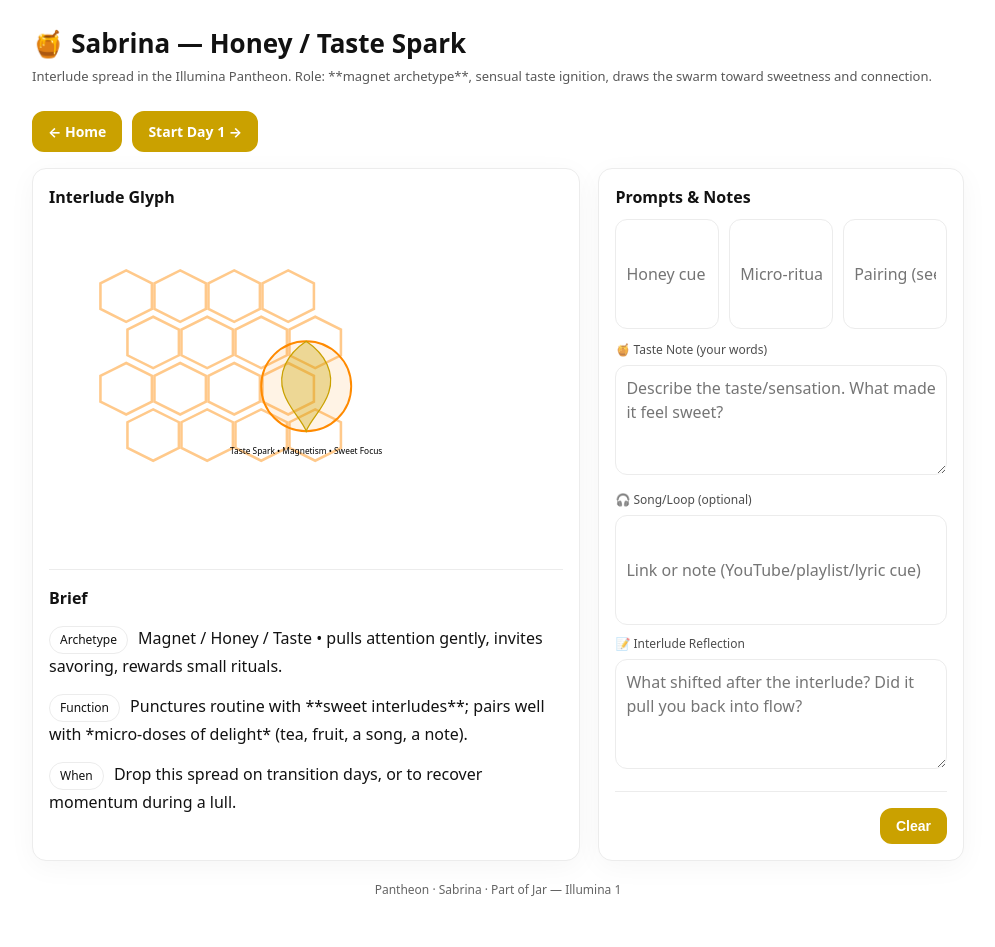
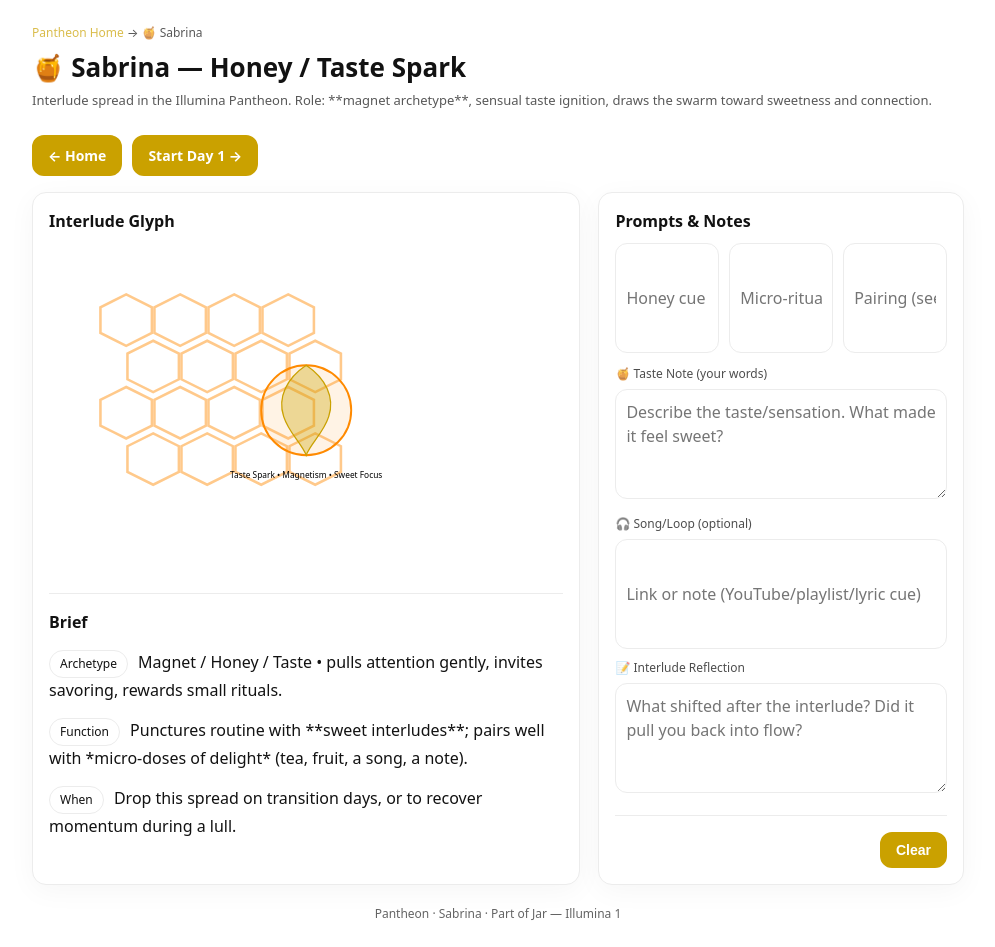
Before and after one commit to tcarrw/jar, a plain HTML site: page pantheon/sabrina.html in a window 1280 px wide. Shown: the whole page, without its empty margins (142-1137 px from the left). Before the commit the page ends 923 px from the top, so only its background shows below. Drawn offline with Linux system fonts and the light colour scheme.

Commit message:
Update sabrina.html

```diff
--- a/pantheon/sabrina.html
+++ b/pantheon/sabrina.html
@@ -32,12 +32,29 @@ svg{width:100%;height:auto;display:block}
   .nav{display:none}
   .card{box-shadow:none;border:0}
 }
+  .crumbs {
+  font-size:12px;
+  opacity:.7;
+  margin-bottom:6px;
+}
+.crumbs a {
+  color:var(--gold);
+  text-decoration:none;
+}
+.crumbs a:hover {
+  text-decoration:underline;
+}
+
 </style>
 </head>
 <body>
   <div class="wrap">
     <div class="header">
       <div>
+        <nav class="crumbs">
+          <a href="index.html">Pantheon Home</a> → <span>🍯 Sabrina</span>
+        </nav>
+
         <h1>🍯 Sabrina — Honey / Taste Spark</h1>
         <div class="sub">Interlude spread in the Illumina Pantheon. Role: **magnet archetype**, sensual taste ignition, draws the swarm toward sweetness and connection.</div>
       </div>
```
